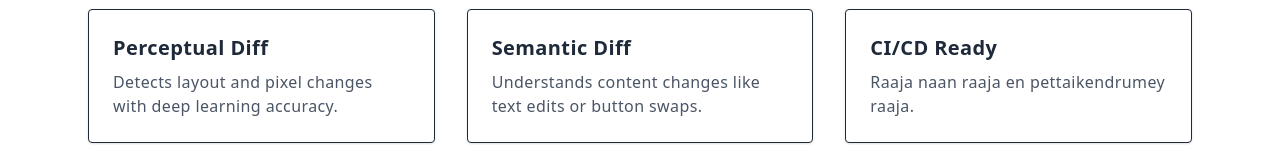
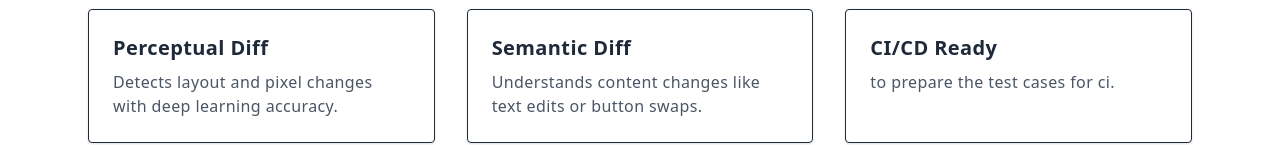
Before and after one commit to Shenile/vt-ai, a React (Vite) app in the folder vt-ai-fe/: page / in a window 1280 px wide. Shown: the part 699-844 px from the top of the page. Built offline with nearby package versions, Linux system fonts and the light colour scheme.

Commit message:
changed ci/cd description

```diff
--- a/vt-ai-fe/src/App.jsx
+++ b/vt-ai-fe/src/App.jsx
@@ -43,7 +43,7 @@
         </div>
         <div className="p-6 border rounded shadow hover:shadow-md transition">
           <h3 className="text-xl font-semibold mb-2">CI/CD Ready</h3>
-          <p className="text-gray-600">Raaja naan raaja en pettaikendrumey raaja.</p>
+          <p className="text-gray-600">to prepare the test cases for ci.</p>
         </div>
       </section>
 
```
Also changed, not shown: 1 other file (tests, documents, lock files or other folders).
